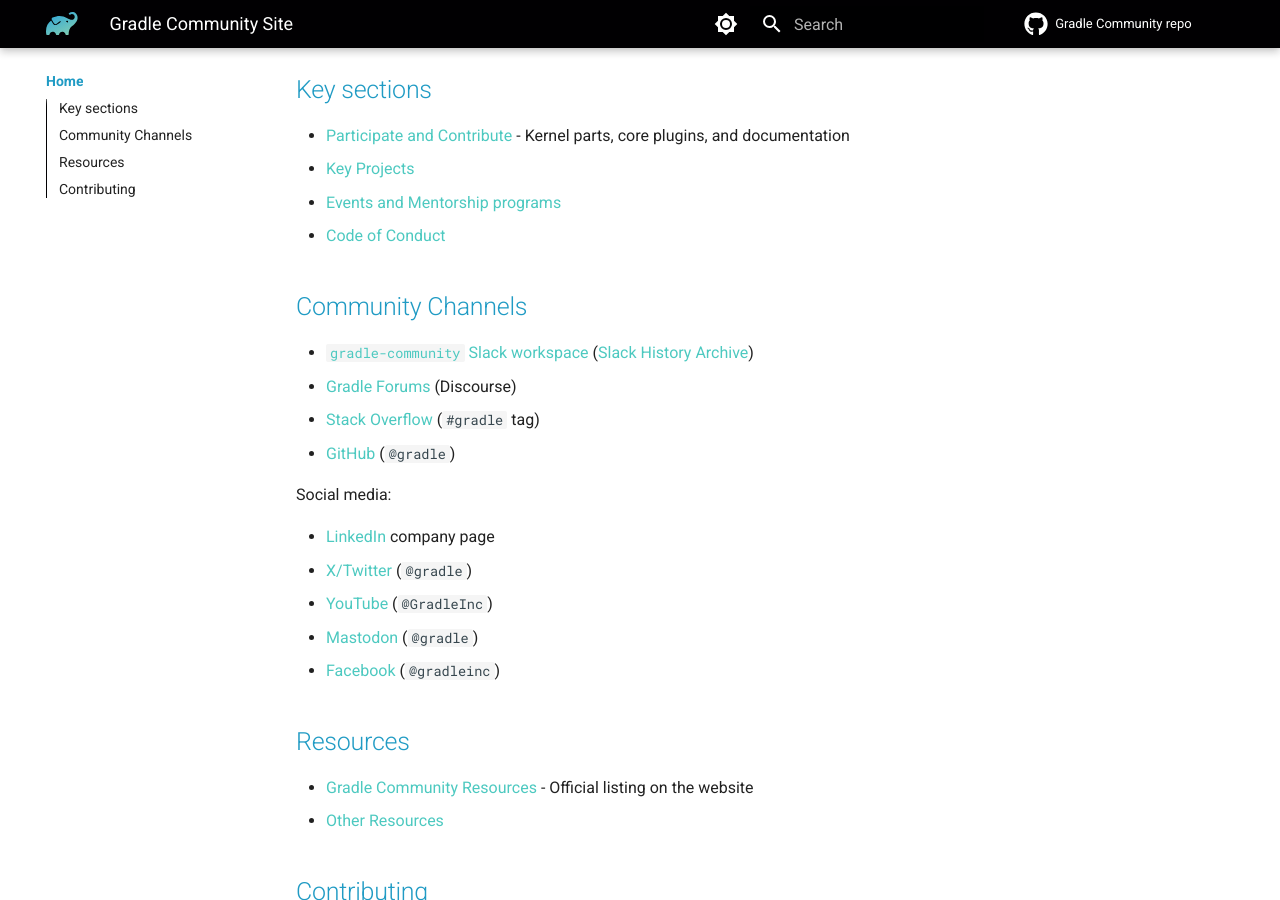
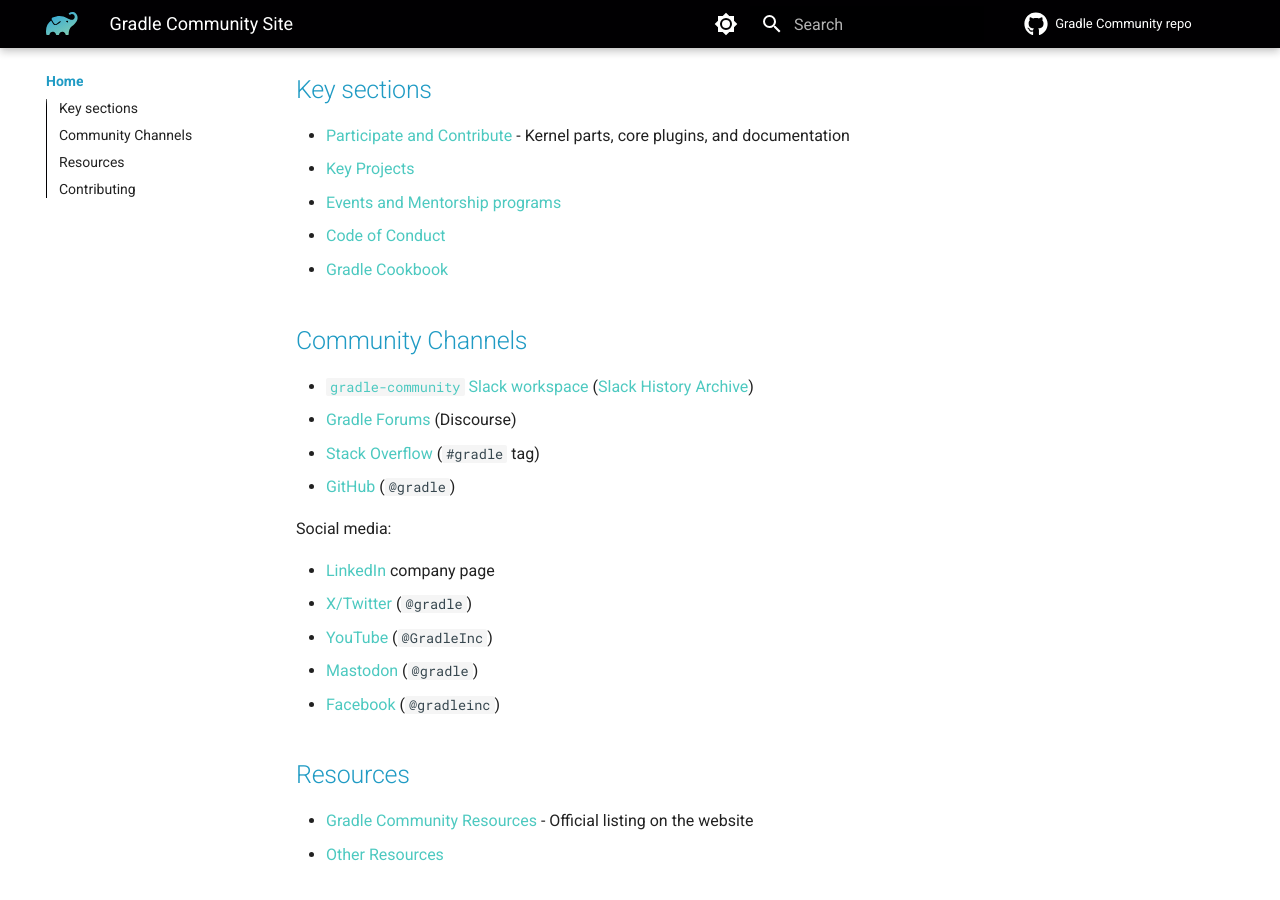
Before and after one commit to gradle/community, an MkDocs documentation site: the page built from docs/README.md, in a window 1280 px wide and 900 px high, scrolled down 340 px. Built offline with MkDocs 1.6.1 and Material for MkDocs 9.7.7, drawn with Linux system fonts in a browser that asks for light colours; plug-ins that fetch from the network failed and are left out; comment, search, counter and statistics services are not loaded.

Commit message:
initial commit

```diff
--- a/docs/README.md
+++ b/docs/README.md
@@ -21,6 +21,7 @@ which is also used for tracking of community initiatives.
 - [Key Projects](./projects/README.md)
 - [Events and Mentorship programs](./events/README.md)
 - [Code of Conduct](dotgithub/CODE_OF_CONDUCT.md)
+- [Gradle Cookbook](dotgithub/CODE_OF_CONDUCT.md)
 
 ## Community Channels
 
```
